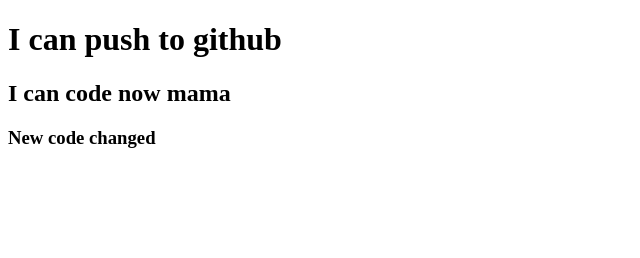
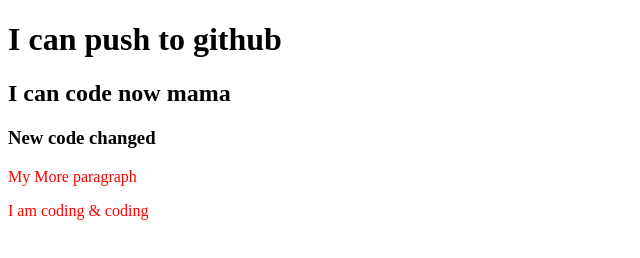
Before and after one commit to taiubur/my-second-repo, a plain HTML site: page index.html in a window 1280 px wide. Shown: the whole page, without its empty margins (0-640 px from the left). Drawn offline with Linux system fonts and the light colour scheme.

Commit message:
styles added-2

```diff
--- a/index.html
+++ b/index.html
@@ -4,10 +4,13 @@
     <meta charset="UTF-8">
     <meta name="viewport" content="width=, initial-scale=1.0">
     <title>My Second Github Repo</title>
+    <link rel="stylesheet" href="style.css">
 </head>
 <body>
     <h1>I can push to github</h1>
     <h2>I can code now mama</h2>
     <h3>New code changed</h3>
+    <p>My More paragraph</p>
+    <p>I am coding & coding</p>
 </body>
 </html>
--- a/style.css
+++ b/style.css
@@ -0,0 +1,3 @@
+p{
+    color: red;
+}
```
